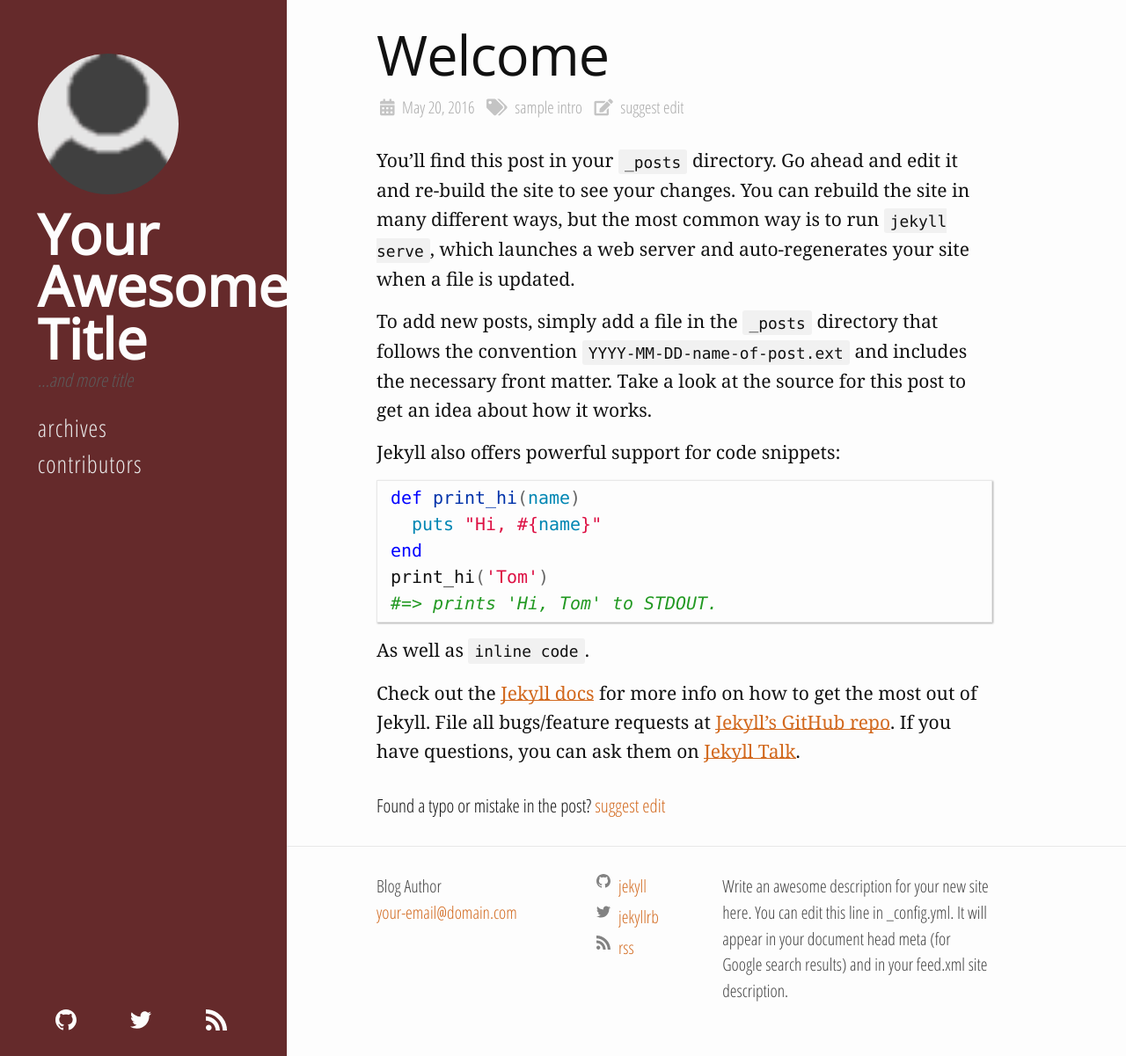
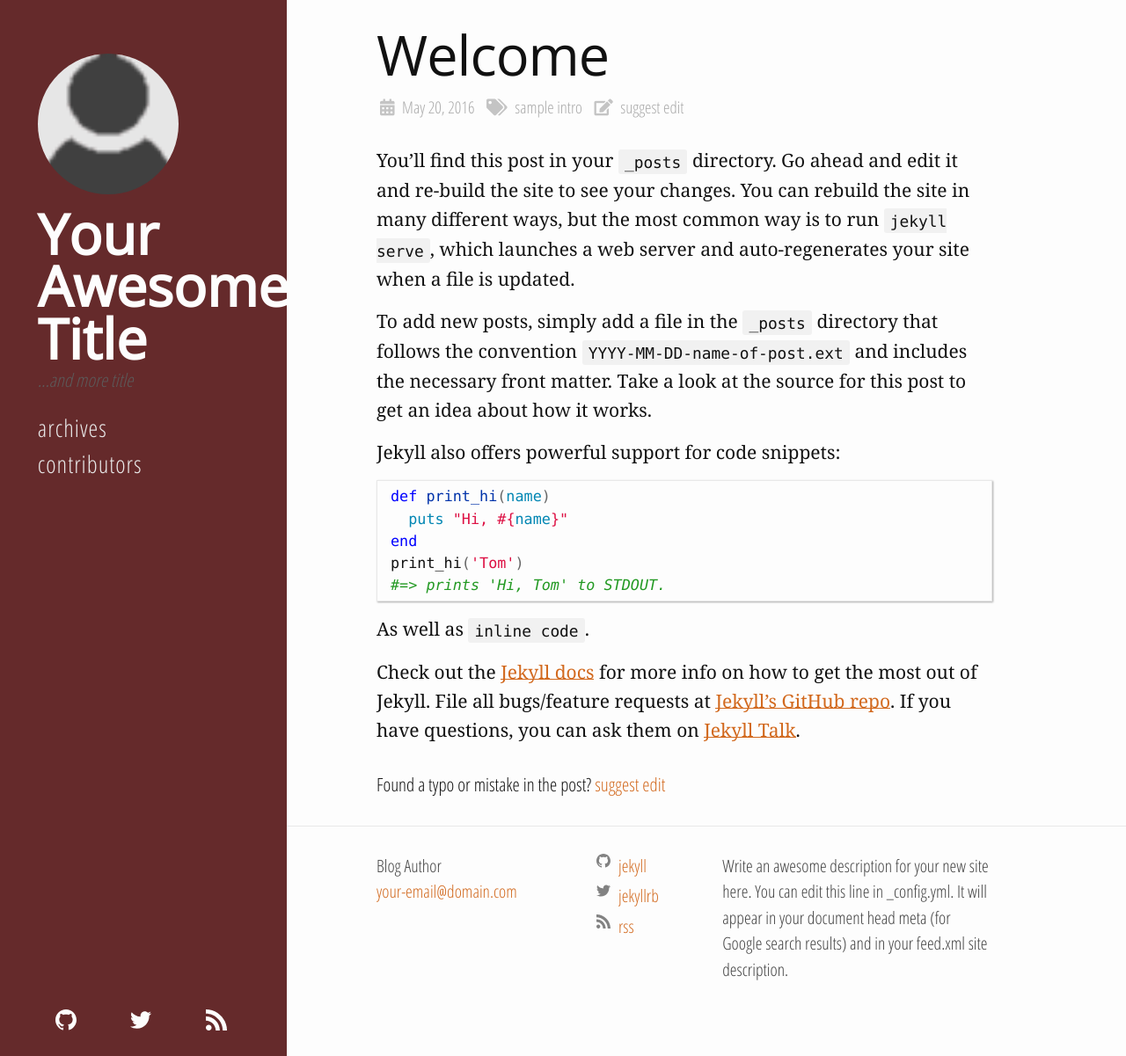
Before and after one commit to haacked/haackbar, a Jekyll site: the page built from _posts/2016-05-20-welcome-to-jekyll.md, in a window 1280 px wide and 1201 px high. Shown: the whole window at 88% size. Built offline with Jekyll 4.4.1, drawn with Linux system fonts in a browser that asks for light colours; cached includes are drawn as plain includes; nearby versions of some CDN libraries; some web fonts are replaced; library files that are not in the unit come from our copies.

Commit message:
Reduce code font-size

```diff
--- a/_sass/haackbar/_code.scss
+++ b/_sass/haackbar/_code.scss
@@ -288,7 +288,7 @@ code {
 //
 pre code,
 pre.csharpcode {
-  @include relative-font-size(.95);
+  @include relative-font-size(.8);
   background: $background-color;
   border: solid 1px $grey-color-light;
   box-shadow: 1px 1px 2px $grey-color-medium;
```
